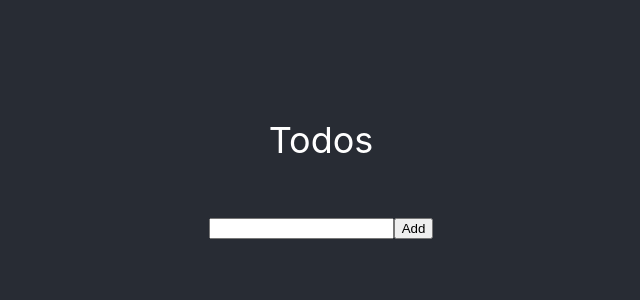
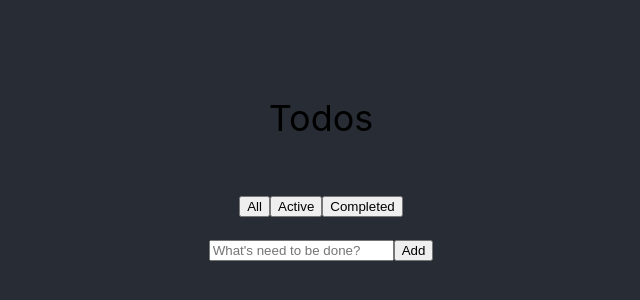
Before and after one commit to 52Satanas/react-todolist, a React (Create React App) app: page / in a window 1280 px wide. Shown: the part 202-502 px from the top of the page, without its empty margins (319-959 px from the left). Built offline with nearby package versions, Linux system fonts and the light colour scheme.

Commit message:
Filter Buttons added as the filtered list result

```diff
--- a/package.json
+++ b/package.json
@@ -7,6 +7,7 @@
     "@testing-library/react": "^9.3.2",
     "@testing-library/user-event": "^7.1.2",
     "react": "^16.13.1",
+    "react-bootstrap": "^1.3.0",
     "react-dom": "^16.13.1",
     "react-scripts": "3.4.3",
     "uuid": "^8.3.0"
--- a/src/App.css
+++ b/src/App.css
@@ -1,5 +1,13 @@
 .App {
   text-align: center;
+  background-color: bisque;
+  background-color: #282c34;
+  min-height: 100vh;
+  display: flex;
+  flex-direction: column;
+  align-items: center;
+  justify-content: center;
+  font-size: calc(20px + 2vmin);
 }
 
 .App-header {
--- a/src/App.js
+++ b/src/App.js
@@ -1,7 +1,9 @@
 import React, {useEffect, useState} from 'react';
 import './App.css';
 import NewTodoForm from './components/NewTodoForm';
-import TodoList from "./components/TodoList"
+import TodoList from "./components/TodoList";
+import FilterButtons from "./components/FilterButtons"
+
 
 const LOCAL_KEY = "todo-list"
 
@@ -40,13 +42,17 @@ function setCompleted(id) {
   );
 }
 
+function filterChange(newfilter) {
+  console.log(filter);
+  return setFilter(newfilter);
+}
+
   return (
     <div className="App">
-      <header className="App-header">
         <p>Todos</p>
+        <FilterButtons filterChange={ filterChange }/>
         <NewTodoForm addTodo={addTodo} />
-        <TodoList todos={ todos } filter={filter} setCompleted={ setCompleted }/>
-      </header>
+        <TodoList todos={ todos } filter={filter} setCompleted={ setCompleted } />
     </div>
   );
 }
--- /dev/null
+++ b/src/components/FilterButtons.js
@@ -0,0 +1,14 @@
+import { ButtonGroup, Button } from 'react-bootstrap';
+import React from 'react';
+
+function FilterButtons({ filterChange }) {
+    return ( <ButtonGroup size="lg" display="flex">
+                  <Button onClick={() => filterChange('all')}>All</Button>
+                  <Button onClick={() => filterChange('active')}>Active</Button>
+                  <Button onClick={() => filterChange('completed')}>Completed</Button>
+          </ButtonGroup>);
+
+
+}
+
+export default FilterButtons;
--- a/src/components/NewTodoForm.js
+++ b/src/components/NewTodoForm.js
@@ -30,6 +30,7 @@ function NewTodoForm( {addTodo}) {
         height= "100 px"
         value={todo.description}
         onChange={handleTodoInput}
+        placeholder= "What's need to be done?"
         />
         <button type="submit" >Add</button>
     </form>
--- a/src/components/TodoList.js
+++ b/src/components/TodoList.js
@@ -6,14 +6,14 @@ function TodoList( { todos, filter, setCompleted }) {
     switch (filter) {
         case "completed":
             list = todos.filter( (todo) =>
-                todo.completed === true
+                todo.done === true
             )
 
             break;
 
         case "active":
             list = todos.filter( (todo) =>
-                todo.completed === false
+                todo.done === false
             )
 
             break;
```
Also changed, not shown: 1 other file (tests, documents, lock files or other folders).
